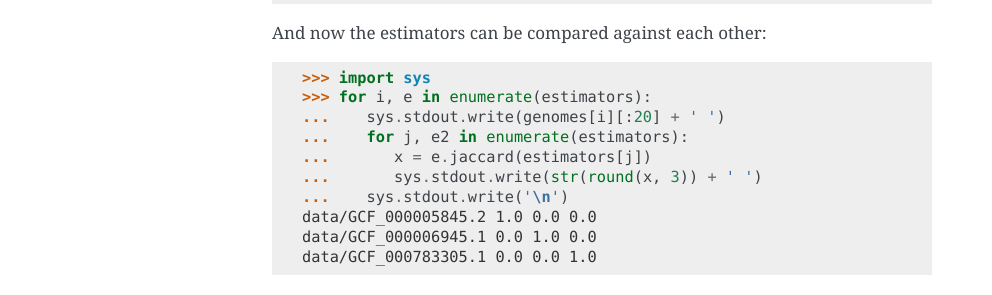
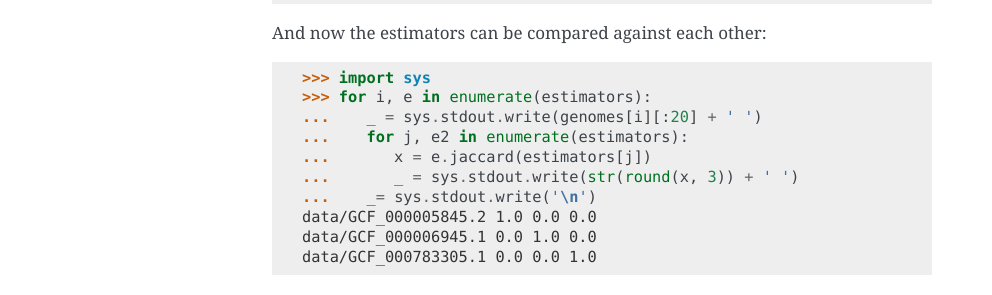
Before and after one commit to sourmash-bio/sourmash, a Sphinx documentation site: the page built from doc/api-example.rst, in a window 1280 px wide. Shown: the part 1427-1722 px from the top of the page, without its empty margins (148-1140 px from the left). Built offline with Sphinx 7.4.7, drawn with Linux system fonts in a browser that asks for light colours.

```diff
--- a/doc/api-example.rst
+++ b/doc/api-example.rst
@@ -67,11 +67,11 @@ And now the estimators can be compared against each other:
 
 >>> import sys
 >>> for i, e in enumerate(estimators):
-...    sys.stdout.write(genomes[i][:20] + ' ')
+...    _ = sys.stdout.write(genomes[i][:20] + ' ')
 ...    for j, e2 in enumerate(estimators):
 ...       x = e.jaccard(estimators[j])
-...       sys.stdout.write(str(round(x, 3)) + ' ')
-...    sys.stdout.write('\n')
+...       _ = sys.stdout.write(str(round(x, 3)) + ' ')
+...    _= sys.stdout.write('\n')
 data/GCF_000005845.2 1.0 0.0 0.0
 data/GCF_000006945.1 0.0 1.0 0.0
 data/GCF_000783305.1 0.0 0.0 1.0
```
Also changed, not shown: 1 other file.
